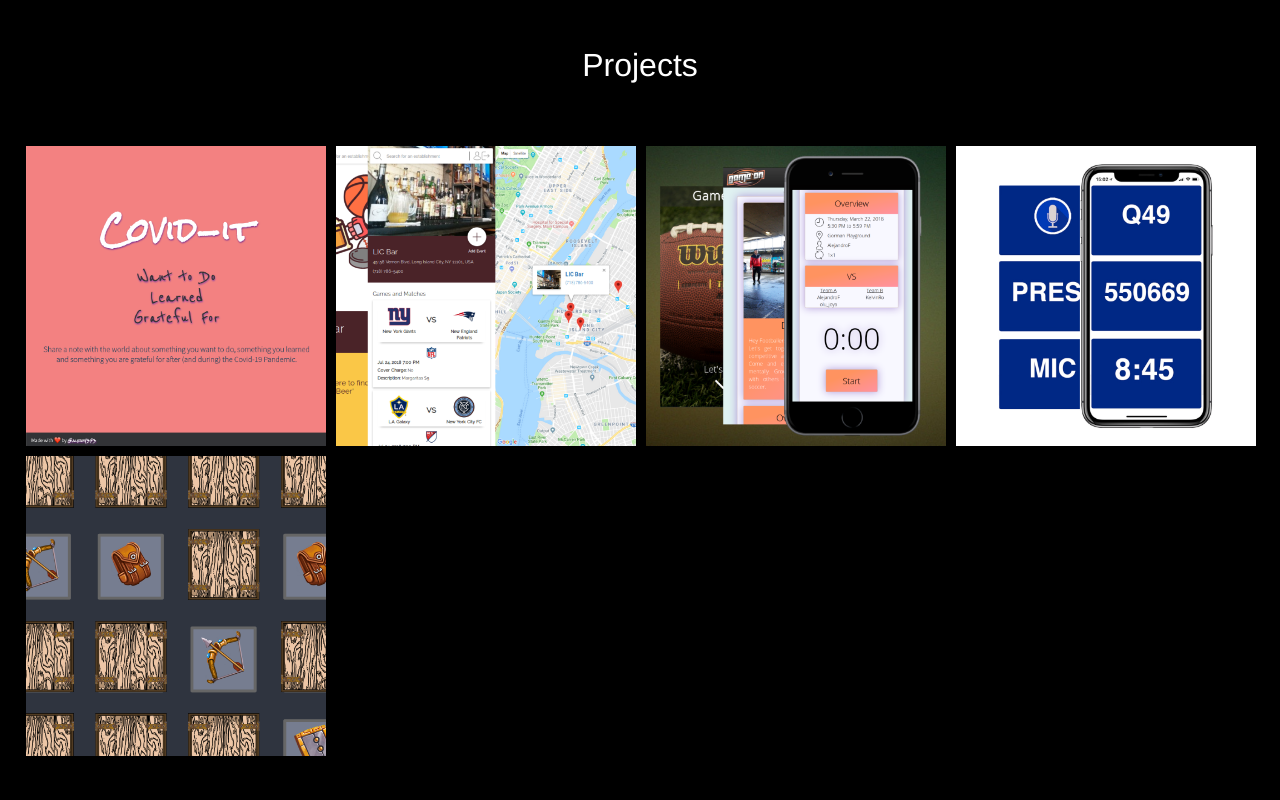
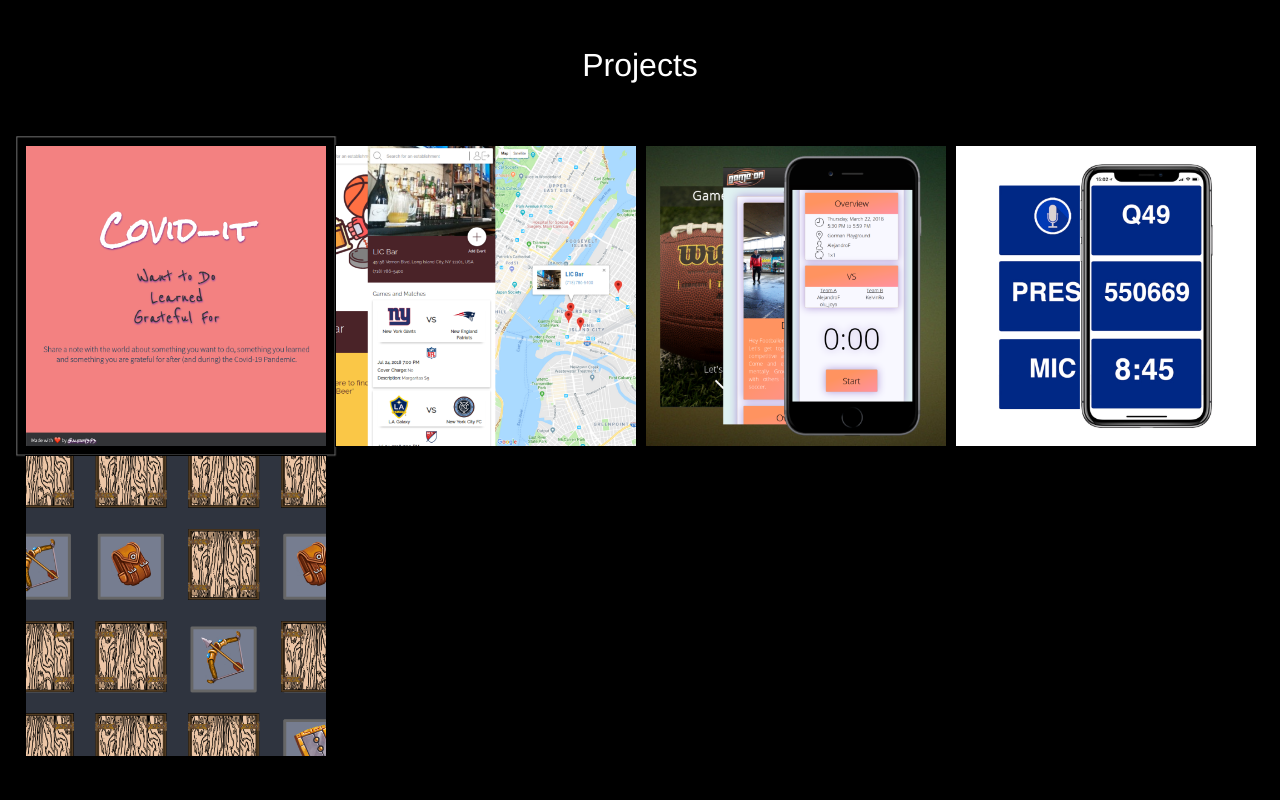
Before and after one commit to alejo4373/Alejandrofran.co, a React (Create React App) app: page / in a window 1280 px wide. Shown: the part 1620-2420 px from the top of the page. Built offline with nearby package versions, Linux system fonts and the light colour scheme.

Commit message:
implement pulsating border in the back of project card instead of box-shadow

```diff
--- a/src/Components/ProjectCard.jsx
+++ b/src/Components/ProjectCard.jsx
@@ -5,6 +5,7 @@ function ProjectCard({ project }) {
   const { title, description, imgUrl, live, repo } = project
   return (
     <div className="project-card">
+      <div className="pulsating-border"></div>
       <div className="inner-card">
         <div className="card-front">
           <img src={imgUrl} alt={title} />
--- a/src/Styles/Projects.css
+++ b/src/Styles/Projects.css
@@ -37,21 +37,25 @@
   perspective: 1000px;
   cursor: pointer;
 }
+.pulsating-border {
+  position: absolute;
+  width: 100%;
+  height: 100%;
+}
 
-.project-card:first-child .inner-card {
-  box-shadow: 0 0 20px rgba(255, 255, 255, 0.7);
-  animation: pulse 2s infinite;
+.project-card:first-child .pulsating-border {
+  animation: pulse 1.5s infinite;
+  border:  1px solid rgb(255, 255, 255);
 }
 
 @keyframes pulse {
   0% {
-    box-shadow: 0 0 20px rgba(138, 94, 94, 0.7);
+    transform: scale(1);
   }
-  50% {
-    box-shadow: 0 0 25px rgba(255, 255, 255, 0);
-  }
+
   100% {
-    box-shadow: 0 0 20px rgba(255, 255, 255, 0.7);
+    transform: scale(1.1);
+    border:  2px solid rgba(255, 255, 255, 0);
   }
 }
 
```
